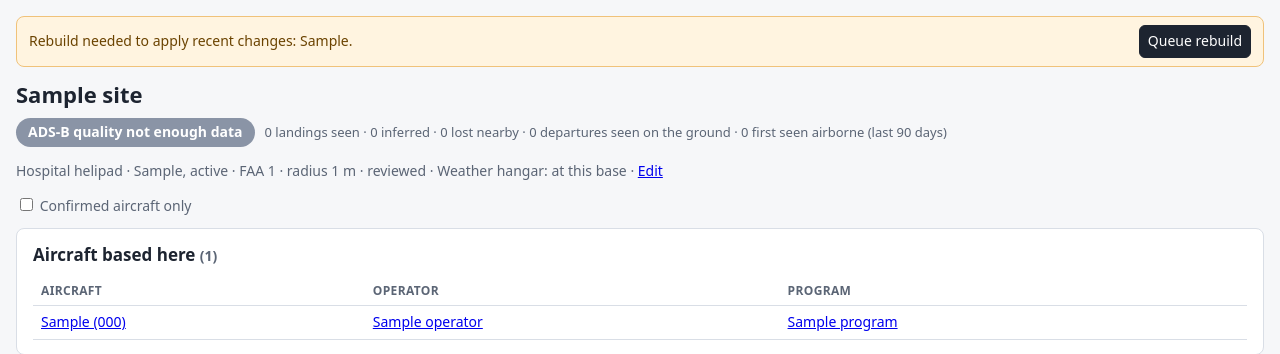
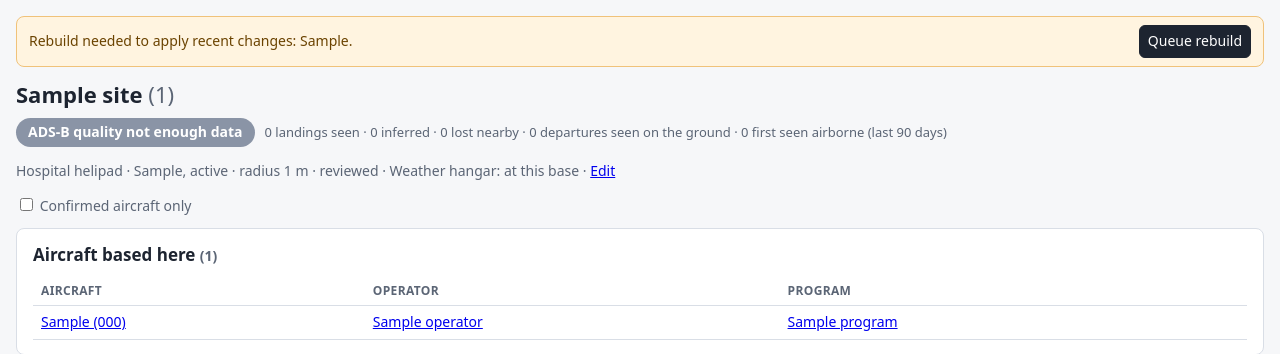
Before and after one commit to thrivestorm2/helopath, a Django app: page /sites/1/ in a window 1280 px wide. Shown: the part 44-398 px from the top of the page. Run offline with Django 5.2, Linux system fonts and the light colour scheme; a user stored in the database is signed in; tables that the repository leaves empty hold one stand-in row (values such as "Sample post"); data that the repository does not hold is empty.

Commit message:
Site page: FAA ID in parentheses after the name in the header (#41)
Shown in lighter grey after the name when the site has one, and no longer repeated in the
details line below.


Claude-Session: https://claude.ai/code/session_011N3H8DjEjy3KzCTb1oJH4M

Co-authored-by: Claude <noreply@anthropic.com>

```diff
--- a/static/app.css
+++ b/static/app.css
@@ -184,3 +184,4 @@ button.flows-more { margin:6px 0 4px; }
 .quality-badge { display:inline-block; color:#fff; font-weight:700; border-radius:999px; padding:4px 12px; font-size:14px;
   white-space:nowrap; }
 .quality-badge.small { padding:2px 8px; font-size:12px; min-width:2.2em; text-align:center; }
+h1 .faa-id { font-weight: 400; }
--- a/tracker/templates/tracker/site_detail.html
+++ b/tracker/templates/tracker/site_detail.html
@@ -1,11 +1,11 @@
 {% extends "tracker/base.html" %}
 {% block content %}
-<h1>{{ site.name }}</h1>
+<h1>{{ site.name }}{% if site.faa_id %} <span class="muted faa-id">({{ site.faa_id }})</span>{% endif %}</h1>
 <p class="quality-line"><span class="quality-badge" style="background:{{ quality.color }}"
    title="How well flights here are tracked, last {{ quality_days }} days. Landing seen 1, landing inferred ½, departure first seen on the ground 1, first seen airborne 0, signal lost within {{ quality_near_m|floatformat:0 }} m 0; averaged to 0-100.">ADS-B quality {{ quality.label }}</span>
   <span class="muted">{{ quality.summary }} <span class="nowrap">(last {{ quality_days }} days)</span></span></p>
 <p class="muted site-meta">{{ site.get_site_type_display }}{% if site.city or site.state %} · {{ site.city }}{% if site.city and site.state %}, {% endif %}{{ site.state }}{% endif %}
-  {% if site.faa_id %}· FAA {{ site.faa_id }}{% endif %} · radius {{ site.radius_m }} m ·
+ · radius {{ site.radius_m }} m ·
   {% if site.reviewed %}reviewed{% else %}not yet reviewed{% endif %}{% if not site.is_active %} · <strong>inactive</strong>{% endif %}
   {% if site.weather_hangar_id or n_based %}<span id="hangar">· Weather hangar:
     {% if site.weather_hangar_id == site.pk %}at this base
```
Also changed, not shown: tracker/tests/test_quality.py (+14 -0 lines).
